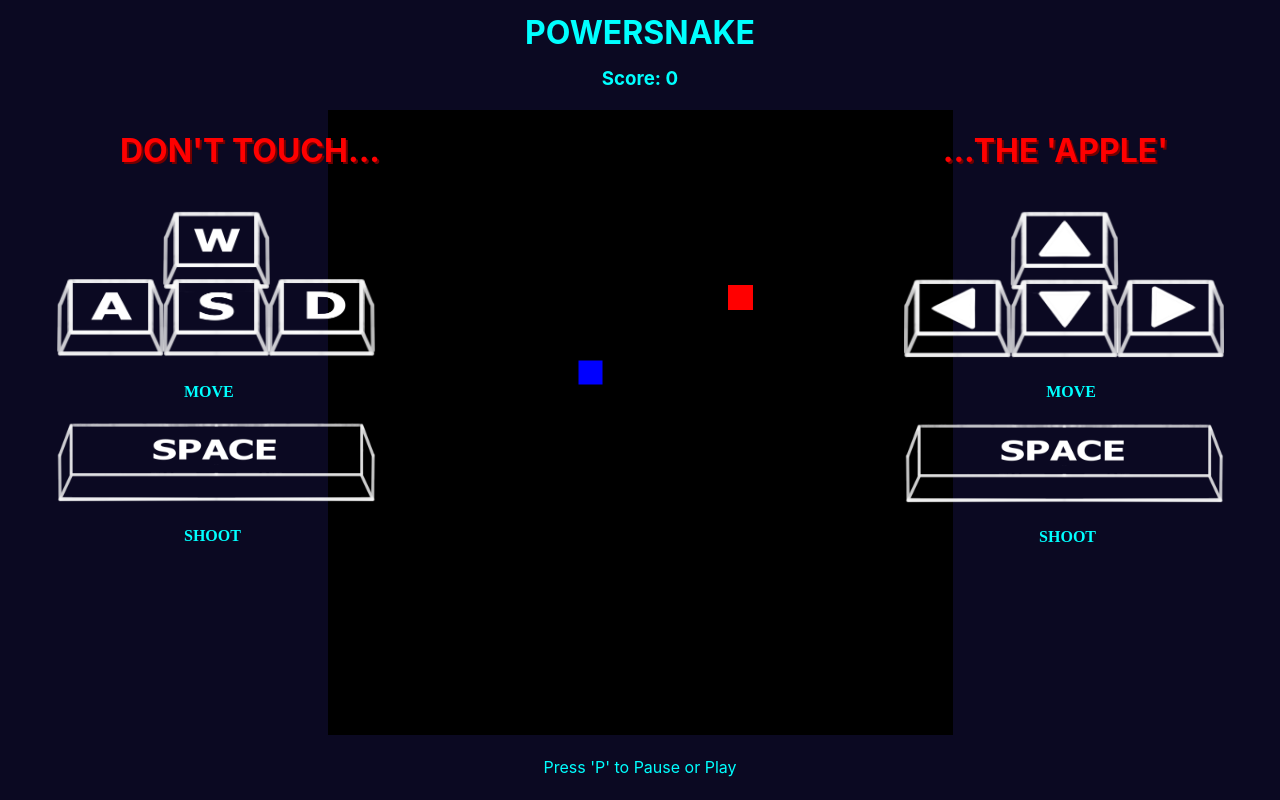
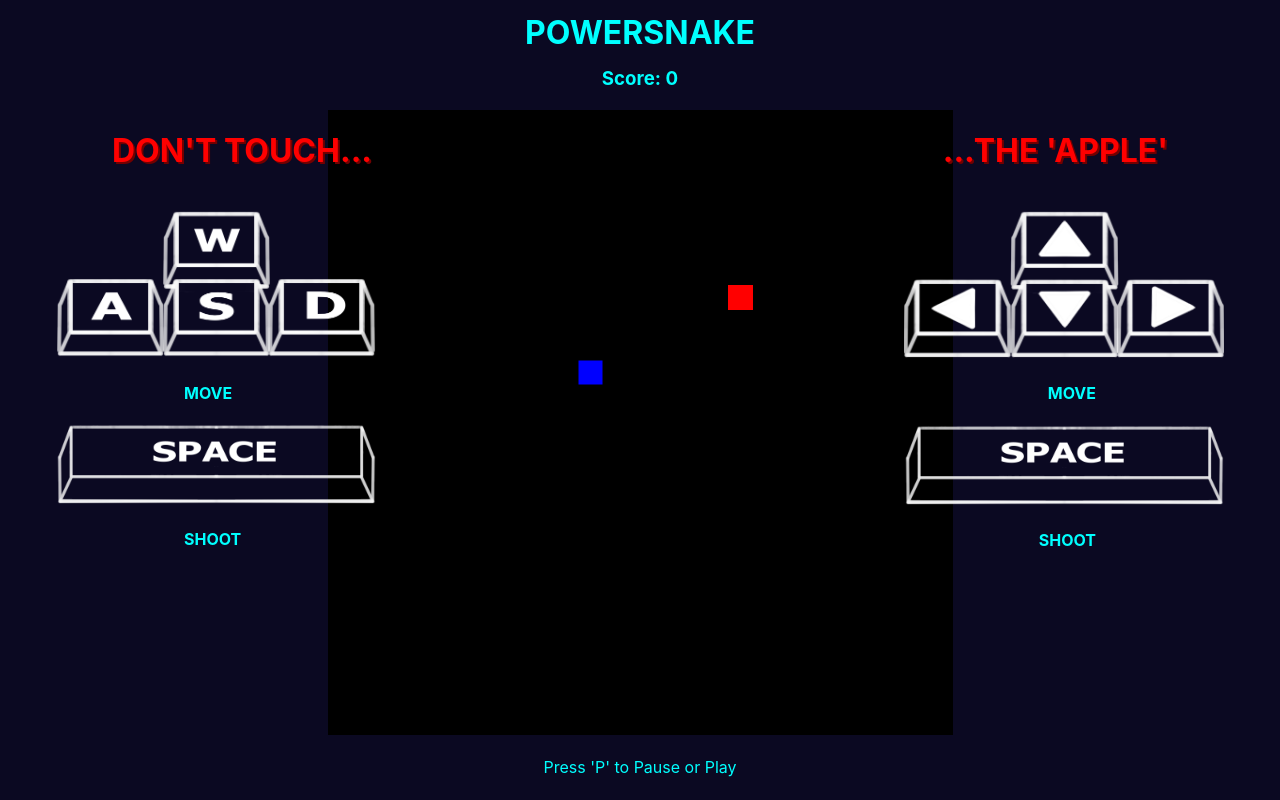
Before and after one commit to Sach-P/PowerSnake, a plain HTML site: page index.html in a window 1280 px wide. Drawn offline with Linux system fonts and the light colour scheme.

Commit message:
Update index.html

```diff
--- a/index.html
+++ b/index.html
@@ -17,20 +17,20 @@
 <canvas id="canvas" width="625" height="625"></canvas>
 <div style="position: absolute; top:0; left:6vh; text-align: left;">
   <div>
-    <h1 style="color: rgb(255, 0, 0); padding-left: 8vh; font-family: -apple-system, BlinkMacSystemFont, 'Segoe UI', Roboto, Oxygen, Ubuntu, Cantarell, 'Open Sans', 'Helvetica Neue', sans-serif; text-shadow: 0.25vh 0.25vh rgb(114, 0, 0)">DON'T TOUCH...</h1><br>
+    <h1 style="color: rgb(255, 0, 0); padding-left: 7vh; font-family: -apple-system, BlinkMacSystemFont, 'Segoe UI', Roboto, Oxygen, Ubuntu, Cantarell, 'Open Sans', 'Helvetica Neue', sans-serif; text-shadow: 0.25vh 0.25vh rgb(114, 0, 0)">DON'T TOUCH...</h1><br>
     <img src="wasd.png" style="width: 40%; height: 40%;">
-    <h4 style="color: aqua; padding-left: 16vh;">MOVE</h4>
+    <h4 style="color: aqua; padding-left: 16vh; font-family: -apple-system, BlinkMacSystemFont, 'Segoe UI', Roboto, Oxygen, Ubuntu, Cantarell, 'Open Sans', 'Helvetica Neue', sans-serif;">MOVE</h4>
     <img src="spacebar.png" style="width: 40%; height: 40%;">
-    <h4 style="color: aqua; padding-left: 16vh;">SHOOT</h4>
+    <h4 style="color: aqua; padding-left: 16vh; font-family: -apple-system, BlinkMacSystemFont, 'Segoe UI', Roboto, Oxygen, Ubuntu, Cantarell, 'Open Sans', 'Helvetica Neue', sans-serif;">SHOOT</h4>
   </div>
 </div>
 <div style="position: absolute; top:0; right:6vh; text-align: right;">
   <div>
     <h1 style="color: rgb(255, 0, 0); padding-right: 7vh; font-family: -apple-system, BlinkMacSystemFont, 'Segoe UI', Roboto, Oxygen, Ubuntu, Cantarell, 'Open Sans', 'Helvetica Neue', sans-serif; text-shadow: 0.25vh 0.25vh rgb(114, 0, 0)">...THE 'APPLE'</h1><br>
     <img src="arrows.png" style="width: 40%; height: 40%;">
-    <h4 style="color: aqua; padding-right: 16vh;">MOVE</h4>
+    <h4 style="color: aqua; padding-right: 16vh; font-family: -apple-system, BlinkMacSystemFont, 'Segoe UI', Roboto, Oxygen, Ubuntu, Cantarell, 'Open Sans', 'Helvetica Neue', sans-serif;">MOVE</h4>
     <img src="spacebar.png" style="width: 40%; height: 40%;">
-    <h4 style="color: aqua; padding-right: 16vh;">SHOOT</h4>
+    <h4 style="color: aqua; padding-right: 16vh; font-family: -apple-system, BlinkMacSystemFont, 'Segoe UI', Roboto, Oxygen, Ubuntu, Cantarell, 'Open Sans', 'Helvetica Neue', sans-serif;">SHOOT</h4>
   </div>
 </div>
 </div>
```
